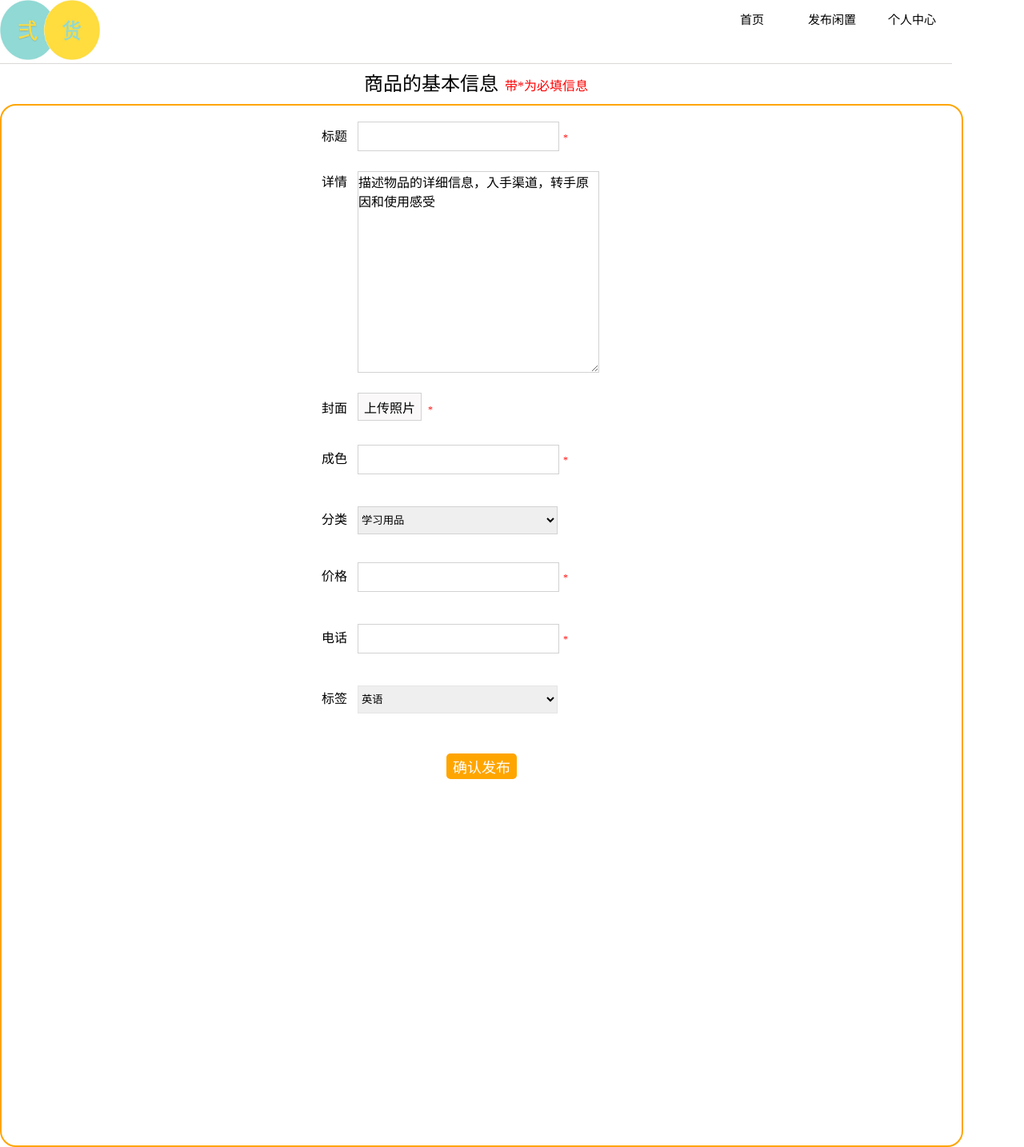
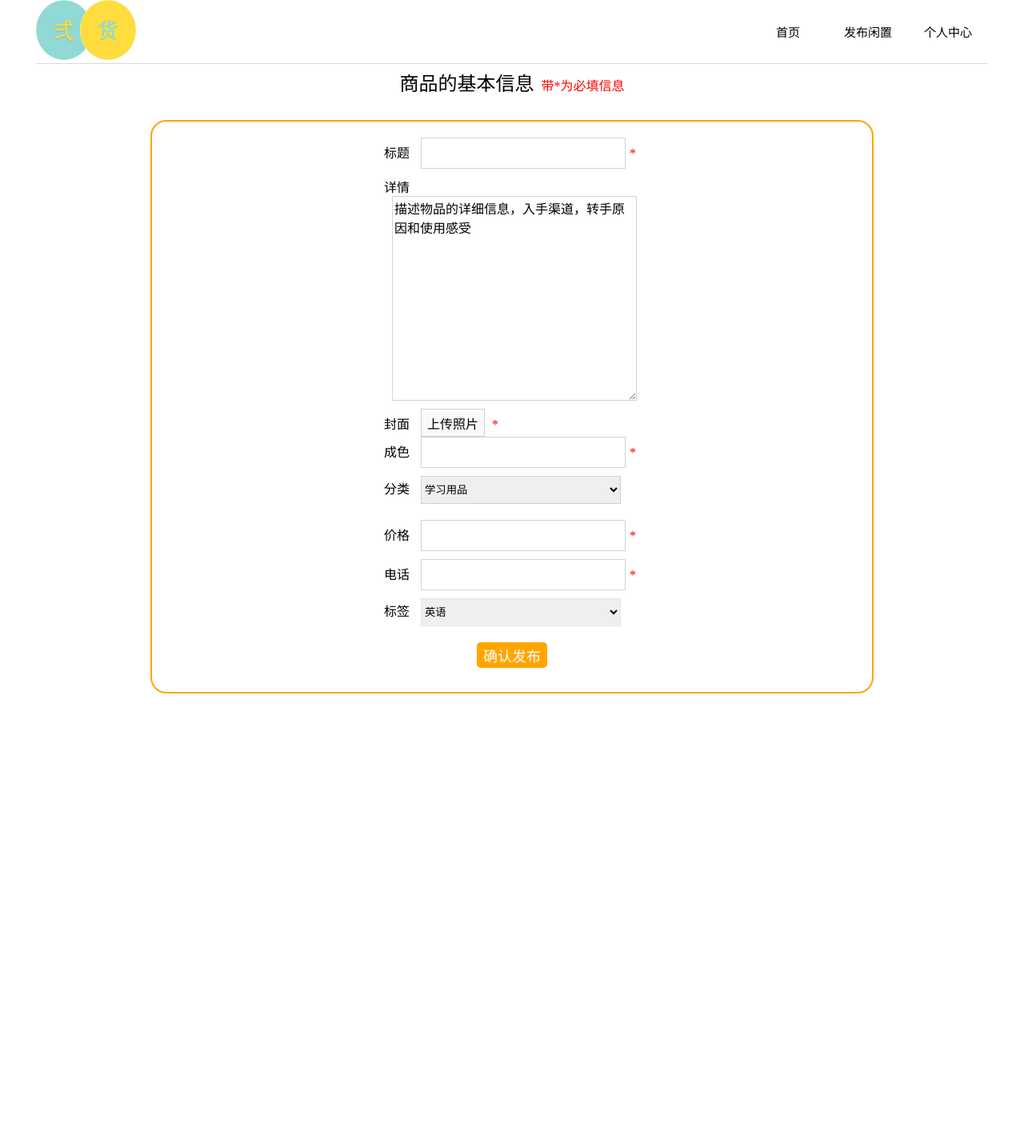
Before and after one commit to CJMMay/secondhand, a Django app: page /sells/publish/ in a window 1280 px wide. Shown: the whole page at 80% size. After the commit the page ends 867 px from the top, so only its background shows below. Run offline with Django 3.2, Linux system fonts and the light colour scheme.

Commit message:
修改样式

```diff
--- a/sells/static/css/detailinfo.css
+++ b/sells/static/css/detailinfo.css
@@ -1,21 +1,3 @@
-body{font-family:'Microsoft Yahei';font-size:12px;color:#666;}
-html,body{height:100%}
-/* 顶部样式 */
-
-
-
-/* logo、搜索框、购物车样式 */
-
-.search_bar{width:1200px;height:115px;margin:0 auto;}
-.logo{width:150px;height:59px;margin:25px 0 0 17px;}
-.search_con{width:616px;height:38px;border:2px solid #FFA500;margin:35px 0 0 80px;}
-.search_con .input_text{width:470px;height:34px;border:0px;margin:2px 0 0 36px;outline:none;font-size:12px;color:#737272;font-family:'Microsoft Yahei'}
-
-.search_con .input_btn{
-	width:100px;height:38px;background-color:#FFA500;border:0px;font-size:14px;color:#fff;font-family:'Microsoft Yahei';outline:none;cursor:pointer;
-}
-
-
 /* 商品详情样式 */
 .goods_detail_con{
 	width:1198px;
@@ -23,26 +5,6 @@ html,body{height:100%}
 	border:1px solid #ededed;
 	margin:0 auto 20px;
 }
-
-.goods_detail_pic{width:350px;height:350px;margin:24px 0 0 24px;}
-.goods_detail_list{
-	width:730px;height:350px;margin:24px 24px 0 0;
-}
-.goods_detail_list h3{font-size:24px;line-height:24px;color:#666;font-weight:normal;}
-.goods_detail_list p{color:#666;line-height:40px;}
-
-.total{height:35px;line-height:35px;margin-top:20px;font-size: 18px;color:#3C3C3C;;}
-.total em{font-style:normal;color:#FF5500;font-size:18px;}
-.topic{
-	height: 100px;margin-top:20px;
-}
-.topic p{color:#3C3C3C;font-size:18px;}
-.operate_btn{height:40px;margin-top:35px;font-size:0;position:relative;}
-.operate_btn .buy_btn{display:inline-block;width:178px;height:38px;font-size:14px;color:#3C3C3C;line-height:38px;text-align:center;background-color:#FFA500;}
-.share a{display: inline-block;width:80px;height: 38px;font-size:14px;color:#52A0E5;line-height:38px;text-align:center;border: #52A0E5 solid 1px;}
-.share li{list-style: none;display: inline-block;margin-top: 10px;}
-.share,.share ul{margin-top:0px;}
-
 .detail_tab{
 	height:35px;
 	border-bottom:1px solid #37ab40
@@ -65,9 +27,6 @@ html,body{height:100%}
 .tab_content dt{margin-top:10px;font-size:16px;color:#044d39}
 .tab_content dd{line-height:24px;margin-top:5px;}
 
-
-/* 把标签默认的间距设为0 */
-body,ul,ol,p,h1,h2,h3,h4,h5,h6,dl,dd,select,input,textarea,form{margin:0;padding:0}
 
 /* 让h标签文字大小继承body的文字设置 */
 h1,h2,h3,h4,h5,h6{font-size:100%;font-weight:normal;}
@@ -188,10 +147,9 @@ img{border:0;}
 /*发布页面样式*/
 .center_content
 {
-	width:1200px;
+	width:900px;
 	background-color: white;
-	margin: 0 auto;
-	height: 1300px;
+	margin: 20px auto;
 	border:2px solid #FFA500;
 	border-radius:20px ;
 	color:#000000;
@@ -199,8 +157,7 @@ img{border:0;}
 .lab
 {
 	font-size:16px ;
-	margin-left:400px;
-	margin-bottom: 20px;
+	margin-bottom: 30px;
 }
 .shuru
 {
@@ -256,10 +213,10 @@ img{border:0;}
 	text-align: center;
 	border:2px solid #FFA500;
 	border-radius: 5px;
-	font-family: "微软雅黑";
 	font-size: 18px;
 	background-color: #FFA500;
 	color: white;
-	margin-top:50px ;
+	margin-top: 20px;
+	margin-bottom: 30px;
 }
 .file{  filter:alpha(opacity:0);opacity: 0;width:0px }
--- a/sells/templates/publish.html
+++ b/sells/templates/publish.html
@@ -5,36 +5,38 @@
 {% endblock %}
 {% block content %}
     <link rel="stylesheet" href="{% static 'css/detailinfo.css' %}"/>
-    <div style="text-align: center;height:50px;line-height:50px;">
+    <div style="text-align: center;height:50px;line-height:50px;margin: auto;width: 300px;">
         <span style="font-family: '微软雅黑';font-size: 24px;color: #000000;">商品的基本信息</span>
         <span style="font-size: 16px;margin-left: 5px;color: red;">带*为必填信息</span>
     </div>
     <div class="center_content">
         <form class="fo" method="post" action="{% url 'sells:do_publish' %}" enctype="multipart/form-data">
             {% csrf_token %}
-            <label class="lab">标题</label>
+            <div style="width:320px;margin: auto;">
+                <label class="lab">标题</label>
             <input class="shuru" id="biaoti" name='name' required/><span style="color: red;margin-left: 5px;">*</span>
-            <br/>
-            <br/>
+
+            </div>
+            <div style="width:320px;margin: auto;">
+
             <label class="lab">详情</label>
+                <br/>
             <textarea class="shuru" id="xiangqing" name='description'>描述物品的详细信息，入手渠道，转手原因和使用感受</textarea>
-            <br/>
-            <br/>
-            <span style="font-family: '微软雅黑'; font-size: 16px; margin-left: 400px;margin-bottom: 20px;display:inline-block">封面</span>
+             </div>
+              <div style="width:320px;margin: auto;">
+           <label class="lab">封面</label>
             <input type="button"
                    style="border:1px solid #D2D2D2;width:80px;height:35px;font-size:16px;background-color:#FAF8F8;margin-left:10px;"
                    value='上传照片' onclick="document.getElementById('fileField').click()"/>
             <span style="color: red;margin-left: 5px;">*</span>
             <input type="file" name="img" id="fileField" class="file" size="28"
                    onchange="document.getElementById('textfield').value=this.value"/>
-
-            <br/>
-            <br/>
+  </div>
+            <div style="width:320px;margin: auto;">
             <label class="lab">成色</label>
             <input class="shuru" id="chengse" name='gold' required/><span style="color: red;margin-left: 5px;">*</span>
-            <br/>
-            <br/>
-            <br/>
+            </div>
+              <div style="width:320px;margin: auto;">
             <label class="lab">分类</label>
             <select style="border:1px solid #D2D2D2;width:250px ;height: 35px;font-family:'微软雅黑';margin-left: 10px;"
                     name='category'>
@@ -46,18 +48,16 @@
                 <option value="6">交通工具</option>
                 <option value="7">数码产品</option>
             </select>
-            <br/>
-            <br/>
+                  </div>
+             <div style="width:320px;margin: auto;">
             <label class="lab">价格</label>
             <input class="shuru" id="jiage" name='price' required/><span style="color: red;margin-left: 5px;">*</span>
-            <br/>
-            <br/>
-            <br/>
+                 </div>
+             <div style="width:320px;margin: auto;">
             <label class="lab">电话</label>
             <input class="shuru" id="dianhua" name='tel' required/><span style="color: red;margin-left: 5px;">*</span>
-            <br/>
-            <br/>
-            <br/>
+             </div>
+              <div style="width:320px;margin: auto;">
             <label class="lab">标签</label>
             <select style="border:1px solid #E5E5E5;width:250px ;height: 35px;font-family:'微软雅黑';margin-left: 10px;">
                 <option value="英语">英语</option>
@@ -65,7 +65,8 @@
                 <option value="词汇">词汇</option>
                 <option value="词汇">其他</option>
             </select>
-            <div style="width:1200px; height:100px;text-align:center">
+                  </div>
+            <div style="width:100px;text-align:center;margin: auto;">
                 <button type="submit" class="bt">确认发布</button>
             </div>
         </form>
```
Also changed, not shown: db.sqlite3.
